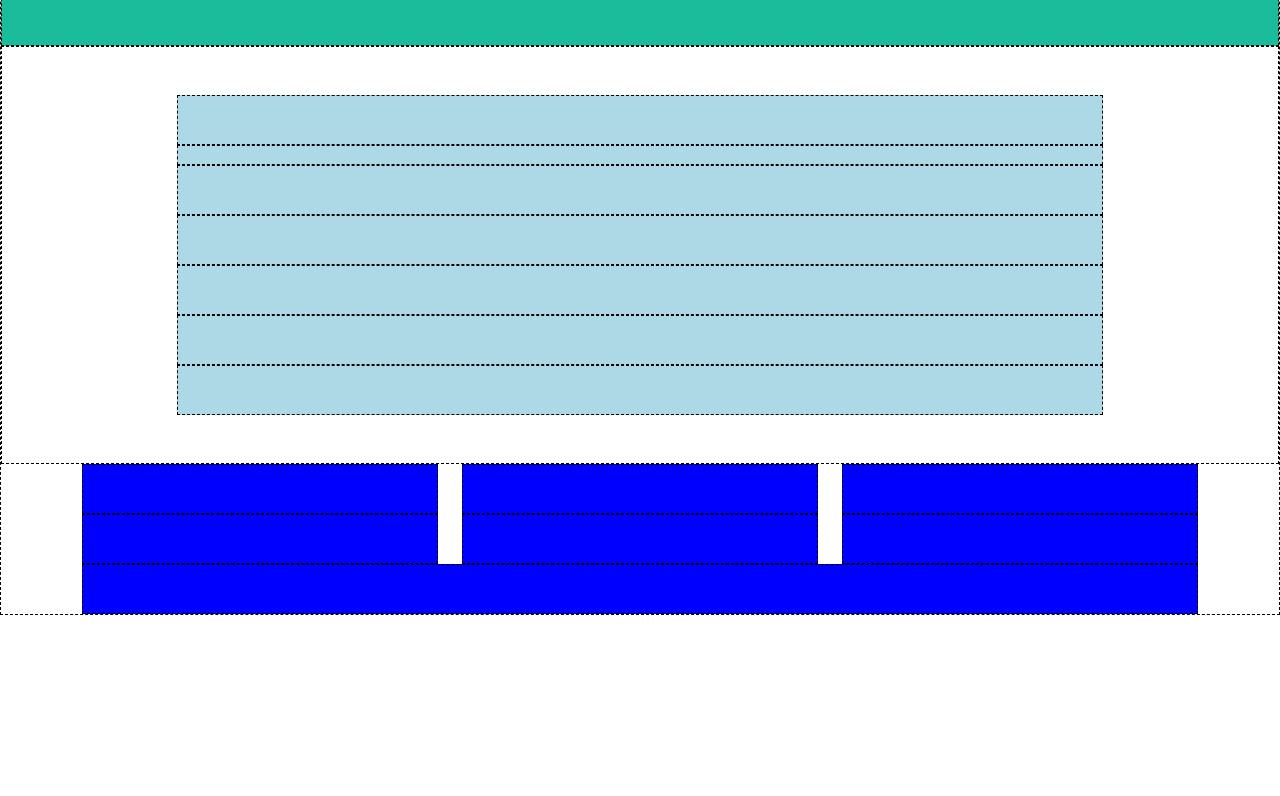
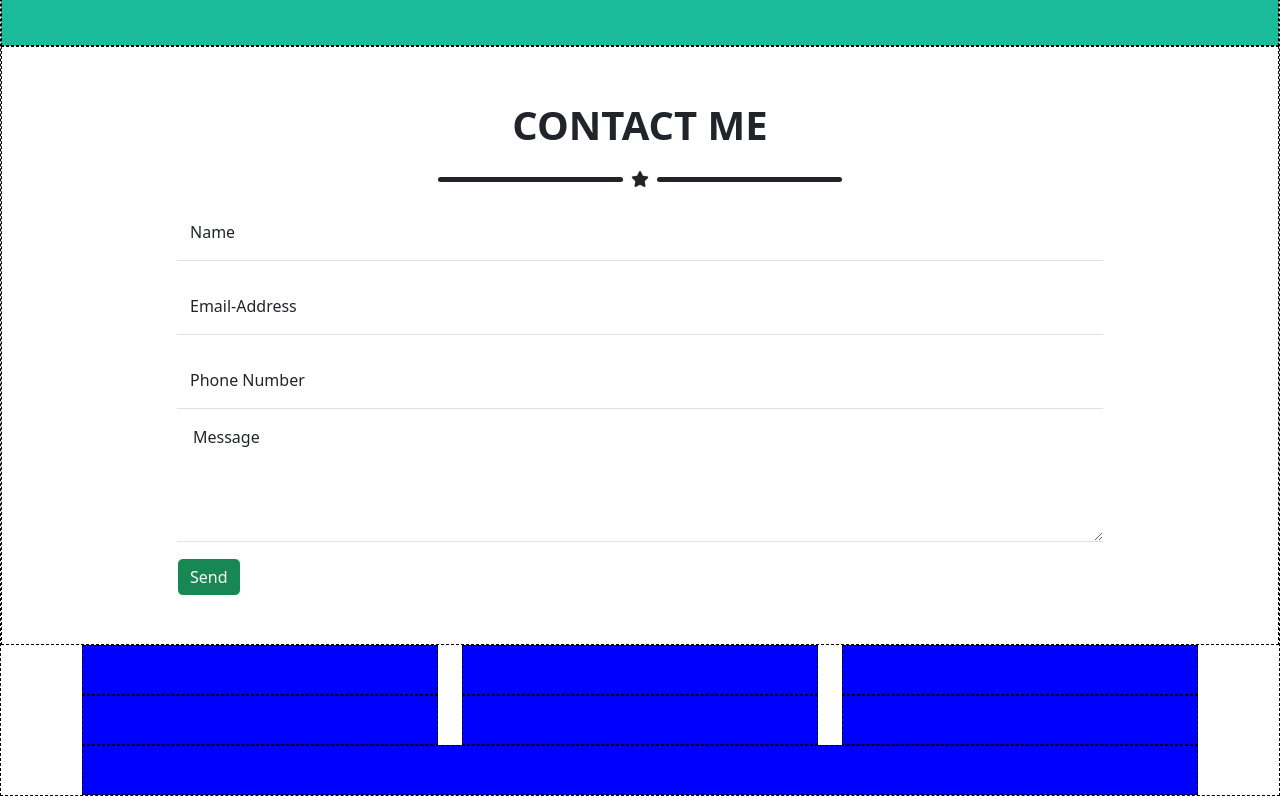
Before and after one commit to GabrielePazi/html-css-bootstrap-freelancer, a plain HTML site: page index.html in a window 1280 px wide. Shown: the part 1970-2766 px from the top of the page. Before the commit the page ends 2585 px from the top, so only its background shows below. Drawn offline with nearby package versions, Linux system fonts and the light colour scheme.

Commit message:
1.5 contenuto sezione contact

```diff
--- a/css/style.css
+++ b/css/style.css
@@ -32,16 +32,8 @@ section {
   border: 1px dashed black;
 }
 
-#contact .text-box {
-  height: 50px;
-  background-color: lightblue;
-  border: 1px dashed black;
-}
-
-#contact .bar-box {
-  height: 20px;
-  background-color: lightblue;
-  border: 1px dashed black;
+.not-rounded {
+  border-radius: 0px !important;
 }
 
 footer .text-box {
--- a/index.html
+++ b/index.html
@@ -163,24 +163,43 @@
       <div class="container">
         <div class="row justify-content-center">
           <div class="col-10">
-            <div class="text-box"></div>
+            <div class="text-box d-flex justify-content-center align-items-center text-dark text-uppercase fs-1 fw-bold">
+              contact me
+            </div>
 
-            <div class="bar-box"></div>
+            <div class="bar-box pt-3 pb-3 d-flex align-items-center justify-content-center">
+              <div class="horizontal-bar rounded bg-dark"></div>
+              <i class="fa-solid fa-star ps-2 pe-2"></i>
+              <div class="horizontal-bar rounded bg-dark"></div>
+            </div>
 
             <div class="row">
               <div class="col-12">
-                <div class="text-box"></div>
+                <div class="form-floating mb-3">
+                  <input type="email" class="form-control border-start-0 border-top-0 border-end-0 not-rounded" id="floatingInput" placeholder="Name">
+                  <label for="floatingInput">Name</label>
+                </div>
               </div>
               <div class="col-12">
-                <div class="text-box"></div>
+                <div class="form-floating mb-3">
+                  <input type="email" class="form-control border-start-0 border-top-0 border-end-0 not-rounded" id="floatingInput" placeholder="Email-Address">
+                  <label for="floatingInput">Email-Address</label>
+                </div>
               </div>
               <div class="col-12">
-                <div class="text-box"></div>
+                <div class="form-floating mb-3">
+                  <input type="email" class="form-control border-start-0 border-top-0 border-end-0 not-rounded" id="floatingInput" placeholder="Phone Number">
+                  <label for="floatingInput">Phone Number</label>
+                </div>
               </div>
               <div class="col-12">
-                <div class="text-box"></div>
-
-                <div class="text-box"></div>
+                <div class="mb-3">
+                  <label for="exampleFormControlTextarea1" class="form-label ps-3">Message</label>
+                  <textarea class="form-control border-start-0 border-top-0 border-end-0 not-rounded" id="exampleFormControlTextarea1" rows="3"></textarea>
+                </div>
+              </div>
+              <div class="d-flex justify-content-start align-items-center text-light">
+                <button class="btn bg-success text-light border-light">Send</button>
               </div>
             </div>
           </div>
```
